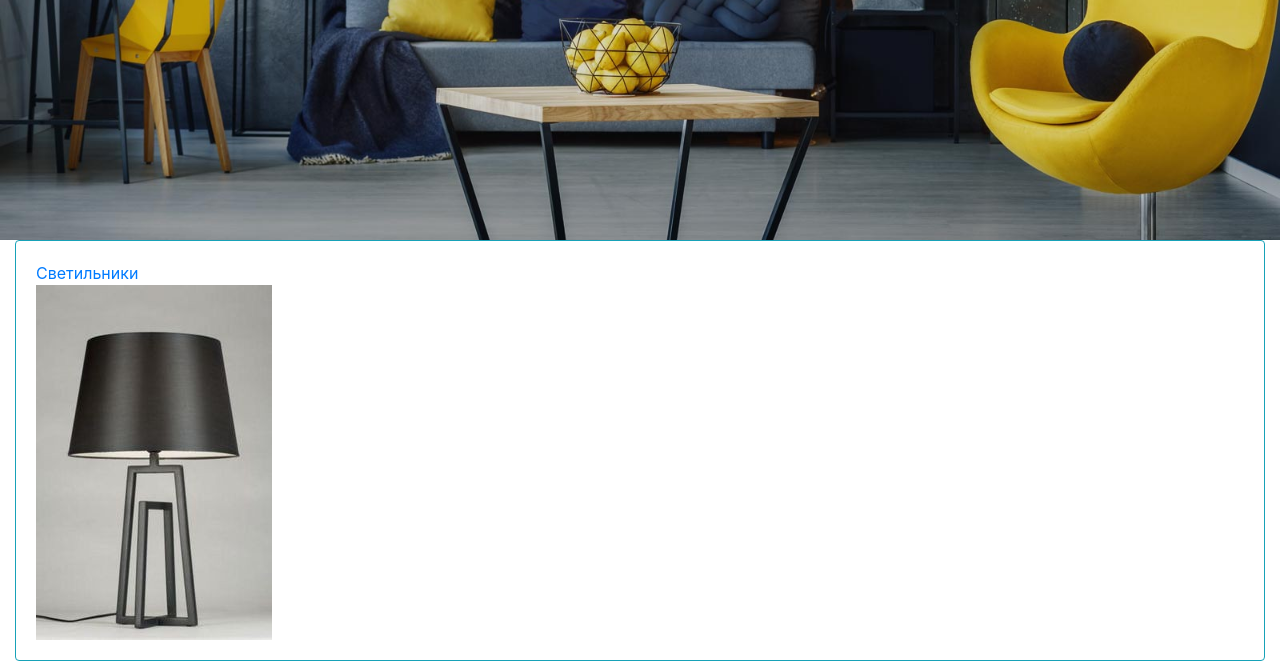
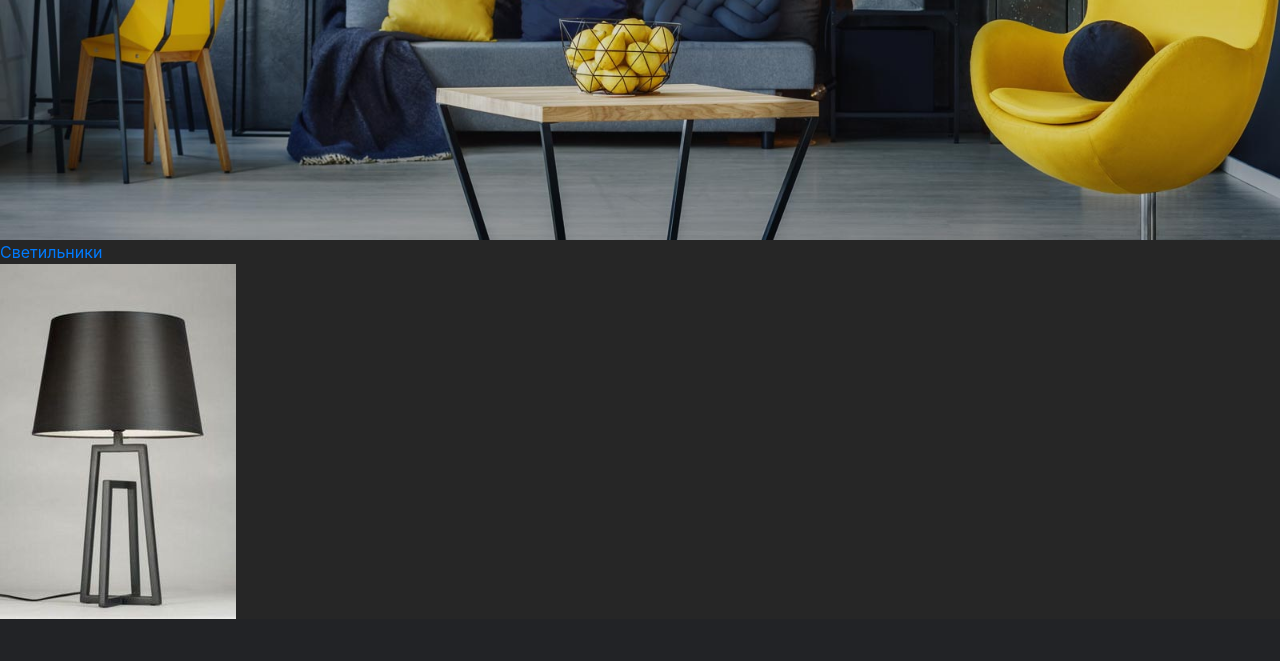
Before and after one commit to Flash-Royal/Site, a Django app: page /main/ in a window 1280 px wide. Shown: the part 480-1141 px from the top of the page. After the commit the page ends 1099 px from the top, so only its background shows below. Run offline with Django 3.2, Linux system fonts and the light colour scheme; data comes from the database, SQL or seed files in the repository; some libraries are stand-ins or nearby versions.

Commit message:
change color of background of list

```diff
--- a/secondSite/template/main.html
+++ b/secondSite/template/main.html
@@ -45,18 +45,18 @@
         <h6 class = "n1"> для дома | офиса | кафе и ресторана | улицы </h6>
       </div>
     </div>
-    {%for item in furn%}
-    <div class = "col-sm-auto">
-      <div class = "card border-info">
-        <div class = "card-body">
-          <div>
-            <a href = "{{item.getLink}}"> {{item.name}} </a>
-          </div>
+    <div class="row">
+      {%for item in furn%}
+      <div class = "col-auto">
+        <div>
+          <a href = "{{item.getLink}}"> {{item.name}} </a>
+        </div>
+        <div class = "im">
           <img src = "/{{item.imageBack}}">
         </div>
       </div>
+      {%endfor%}
     </div>
-    {%endfor%}
   </body>
 
   <style>
@@ -88,30 +88,27 @@
       margin-top: 30px;
     }
 
-    .grid-container {
-      grid-area: auto;
-      max-width: 200;
-      max-height: 300;
-      margin: 10px auto;
-      display: grid;
-      grid-template-columns: 200px minmax(200px, 300px);
-      grid-gap: 40px;
-      grid-auto-flow: dense;
+    .row {
+      width: 100%;
     }
 
     .socialnet {
       margin-left: 10px;
     }
+
     .test {
       margin-bottom: 10px;
     }
 
-    .svetilnik {
-      grid-column: span 1;
-      grid-row: span 2;
+    .row {
+      background: #262626;
+      width: auto;
     }
 
-
+    .im {
+      max-width: auto;
+      height: auto;
+    }
 
   </style>
 </html>
```
